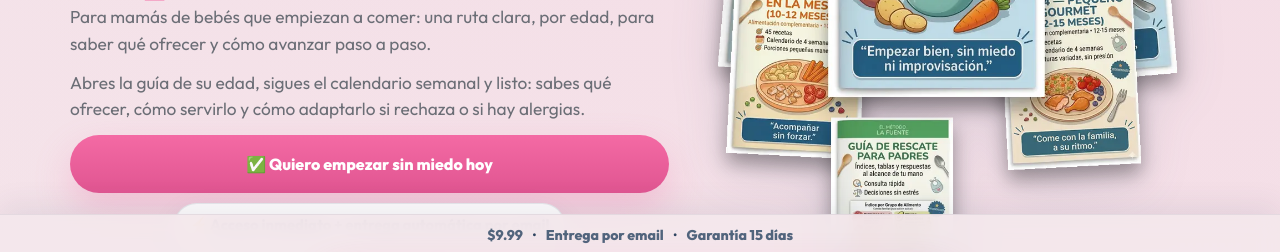
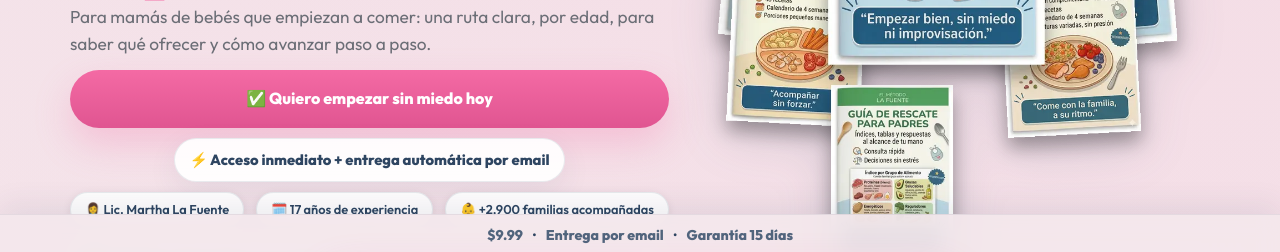
Before and after one commit to arsenun27/repo1, a plain HTML site: page metodo/index.html in a window 1280 px wide. Shown: the part 467-719 px from the top of the page. Drawn offline with nearby package versions, Linux system fonts and the light colour scheme.

Commit message:
Update index.html

```diff
--- a/metodo/index.html
+++ b/metodo/index.html
@@ -705,10 +705,6 @@
               Para mamás de bebés que empiezan a comer: una ruta clara, por edad, para saber qué ofrecer y cómo avanzar paso a paso.
             </p>
 
-            <p class="subheadline">
-              Abres la guía de su edad, sigues el calendario semanal y listo: sabes qué ofrecer, cómo servirlo y cómo adaptarlo si rechaza o si hay alergias.
-            </p>
-
             <div class="hero-mobile-visual">
               <img src="/metodo/images/hero.webp" alt="Método Modular La Fuente con 6 guías y 4 bonos incluidos" loading="lazy" />
             </div>
```
